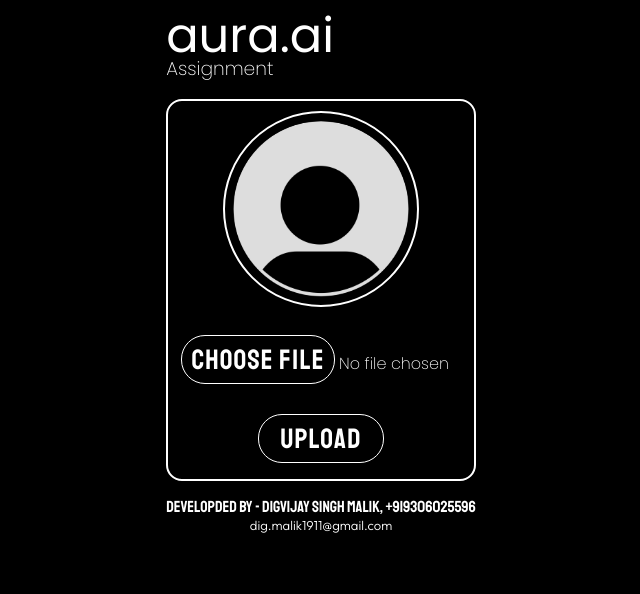
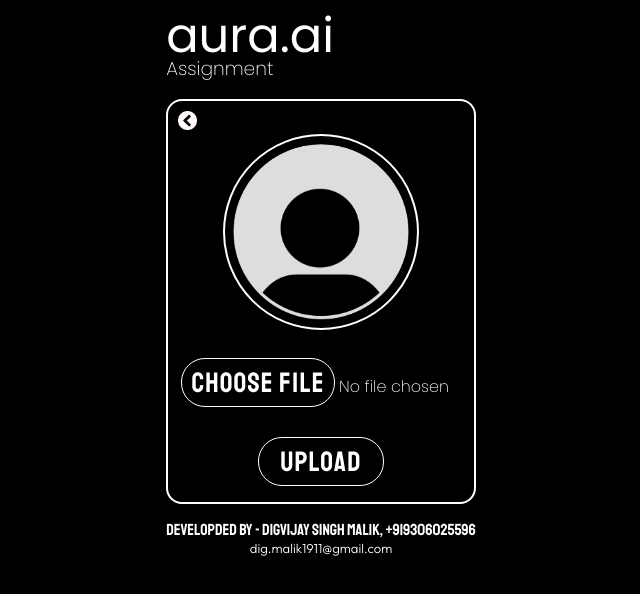
Before and after one commit to dvm1911/aura.ai-assignment, a React (Vite) app: page /addimg/1 in a window 1280 px wide. Shown: the top 594 px of the page, without its empty margins (319-959 px from the left). Built offline with nearby package versions, Linux system fonts and the light colour scheme; no server answers.

Commit message:
its on steroid

```diff
--- a/src/App.css
+++ b/src/App.css
@@ -411,3 +411,8 @@ footer{
     transform: scale(1);
   }
 }
+
+.back{
+  align-self: start;
+  cursor: pointer;
+}
--- a/src/components/addImg.jsx
+++ b/src/components/addImg.jsx
@@ -1,8 +1,9 @@
 import { useReducer, useEffect } from "react";
 import { docsDb } from "./firebase.config";
-import { useParams } from "react-router-dom";
+import { useParams, Link } from "react-router-dom";
 import axios from "axios";
 import defImg from '../assets/Default_pfp.png';
+import bckIcn from '../assets/left-arrow.png'
 
 const AddImg = () => {
 
@@ -78,10 +79,11 @@ const AddImg = () => {
         }
     }, [reqFields.imgURL])
 
-
-
     return (
         <div className="uploadImg">
+        <Link className="back" to='/home'>
+        <img src={bckIcn} alt="" />
+        </Link>
         <div id="displayContainer">
             {
                 reqFields.imgFile ? (
--- a/src/components/adddocs.jsx
+++ b/src/components/adddocs.jsx
@@ -1,7 +1,8 @@
-import { useParams } from "react-router-dom";
+import { useParams, Link } from "react-router-dom";
 import { useReducer, useEffect } from "react";
 import axios from "axios";
 import { docsDb } from "./firebase.config";
+import bckIcn from '../assets/left-arrow.png'
 
 const AddDocs = () => {
 
@@ -114,6 +115,9 @@ const AddDocs = () => {
 
 return(
     <div className="addDocs">
+        <Link className="back" to='/home'>
+        <img src={bckIcn} alt="" />
+        </Link>
         <h2 className="statliche">Docs:</h2>
         <div className="docsDisplay center">
             {
--- a/src/components/login.jsx
+++ b/src/components/login.jsx
@@ -44,7 +44,7 @@ const Login = () => {
 
           if(result.data.message._id) {
             localStorage.setItem('token', result.data.token );
-            navigateLogIn("/");
+            navigateLogIn("/home");
           }
 
         } catch (error) {
```
Also changed, not shown: src/assets/left-arrow.png (added).
